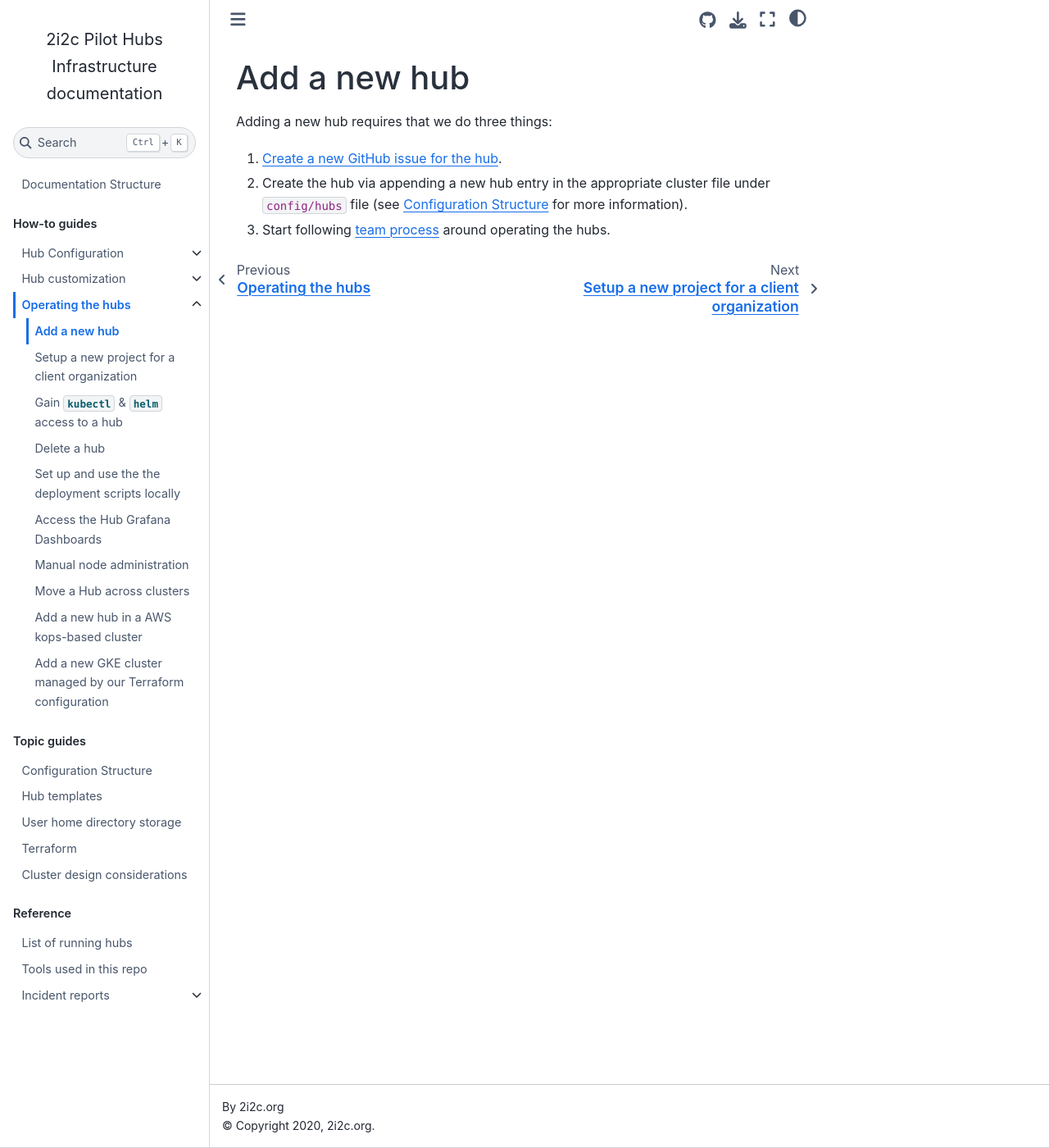
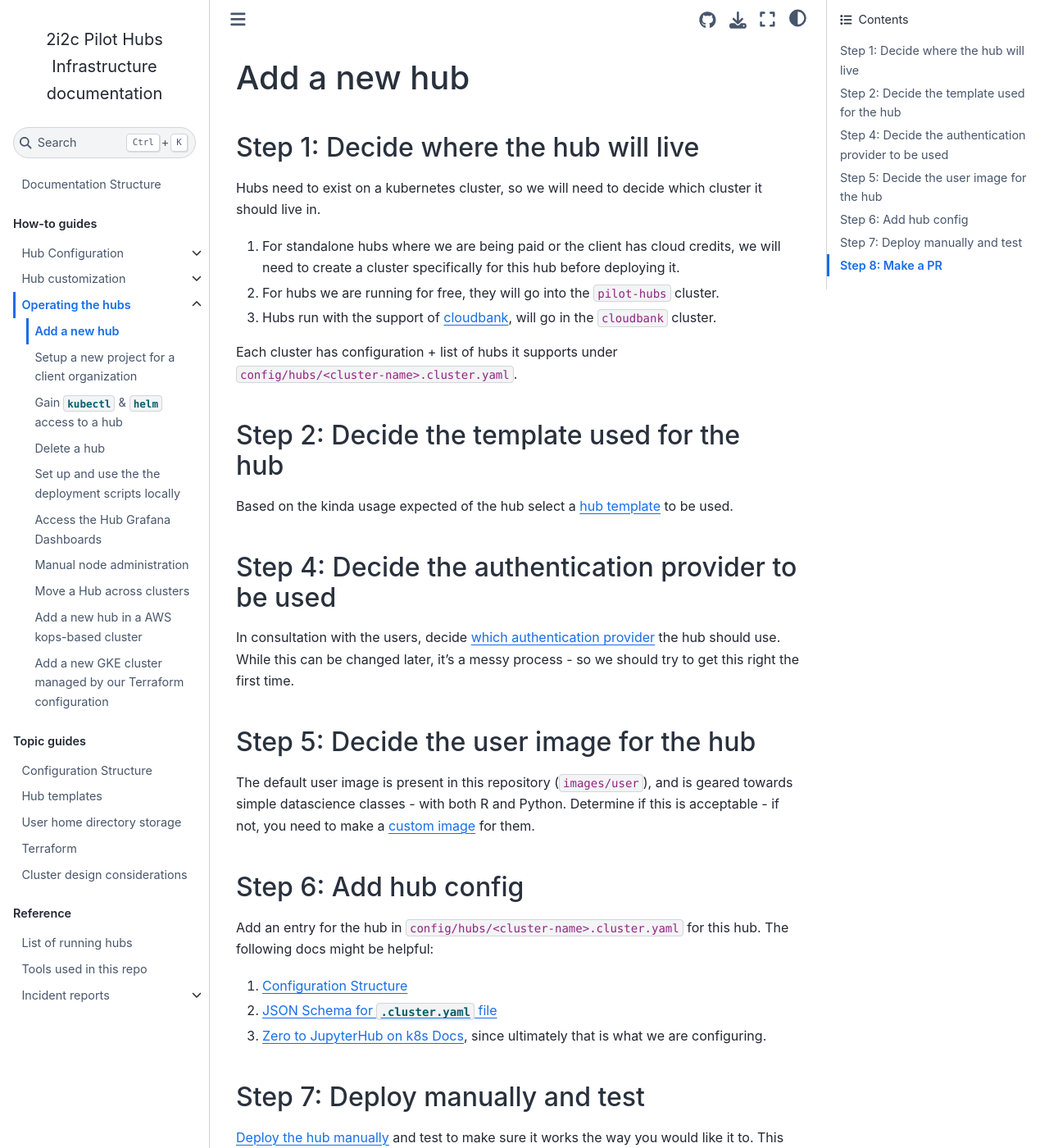
Before and after one commit to 2i2c-org/infrastructure, a Sphinx documentation site: the page built from docs/howto/operate/add-hub.md, in a window 1280 px wide and 1400 px high. Shown: the whole window at 82% size. Built offline with Sphinx 7.4.7 and the Sphinx Book theme 1.1.4, drawn with Linux system fonts in a browser that asks for light colours; pages that are not in the unit, such as notebooks, are missing from menus; the version number could not be read and is left out; some of the changed text lies outside the part shown.

Commit message:
docs: Revamp info on how to add a new hub
Is also a jumping off point for other things that need
to be better documented.

```diff
--- a/docs/howto/operate/add-hub.md
+++ b/docs/howto/operate/add-hub.md
@@ -1,8 +1,67 @@
 # Add a new hub
 
-Adding a new hub requires that we do three things:
+## Step 1: Decide where the hub will live
 
-1. [Create a new GitHub issue for the hub](https://github.com/2i2c-org/pilot-hubs/issues/new).
-2. Create the hub via appending a new hub entry in the appropriate cluster file under
-   `config/hubs` file (see [](../../topic/config.md) for more information).
-3. Start following [team process](team-process) around operating the hubs.
+Hubs need to exist on a kubernetes cluster, so we will need to
+decide which cluster it should live in.
+
+1. For standalone hubs where we are being paid or the client has cloud
+   credits, we will need to create a cluster specifically for this hub
+   before deploying it.
+2. For hubs we are running for free, they will go into the `pilot-hubs`
+   cluster.
+3. Hubs run with the support of [cloudbank](https://www.cloudbank.org/),
+   will go in the `cloudbank` cluster.
+
+Each cluster has configuration + list of hubs it supports under
+`config/hubs/<cluster-name>.cluster.yaml`.
+
+## Step 2: Decide the template used for the hub
+
+Based on the kinda usage expected of the hub select a [hub template](../../topic/hub-templates.md)
+to be used.
+
+## Step 4: Decide the authentication provider to be used
+
+In consultation with the users, decide
+[which authentication provider](https://pilot.2i2c.org/en/latest/admin/configuration/login.html#authentication)
+the hub should use. While this can be changed later, it's a messy
+process - so we should try to get this right the first time.
+
+## Step 5: Decide the user image for the hub
+
+The default user image is present in this repository (`images/user`),
+and is geared towards simple datascience classes - with both R and
+Python. Determine if this is acceptable - if not, you need to
+make a [custom image](../configure/update-env.md) for them.
+
+## Step 6: Add hub config
+
+Add an entry for the hub in `config/hubs/<cluster-name>.cluster.yaml` for this hub.
+The following docs might be helpful:
+
+1. [Configuration Structure](../../topic/config.md)
+2. [JSON Schema for `.cluster.yaml` file](https://github.com/2i2c-org/pilot-hubs/blob/master/config/hubs/schema.yaml)
+3. [Zero to JupyterHub on k8s Docs](https://zero-to-jupyterhub.readthedocs.io/en/latest/), since ultimately
+   that is what we are configuring.
+
+## Step 7: Deploy manually and test
+
+[Deploy the hub manually](./manual-deploy.md) and test to make sure it works
+the way you would like it to. This might take some iteration and multiple
+tries. Specifically test that at least the following work ok:
+
+1. Authentication provider
+2. Admin user access
+3. User image in use
+4. Default user interface when the user logs in (lab, notebook, rstudio, retrolab, etc)
+5. Home page display configuration
+6. (Optionally) `dask-gateway` functionality
+7. (Optionally) Access to any cloud resources (like storage buckets, etc)
+   granted to the hub users
+## Step 8: Make a PR
+
+Make a PR with your changes, referencing the issue for creation of the hub. Seek
+review from someone else, and get this merged!
+
+Getting this merged will mark the hub as being deployed.
```
